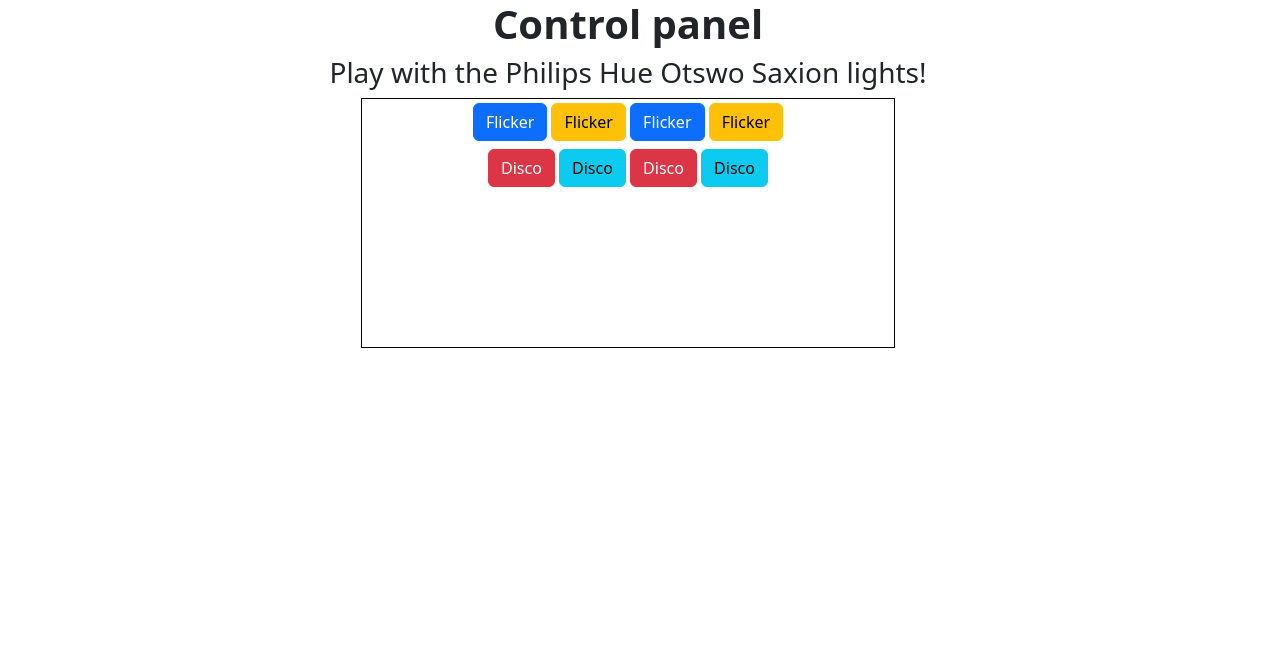
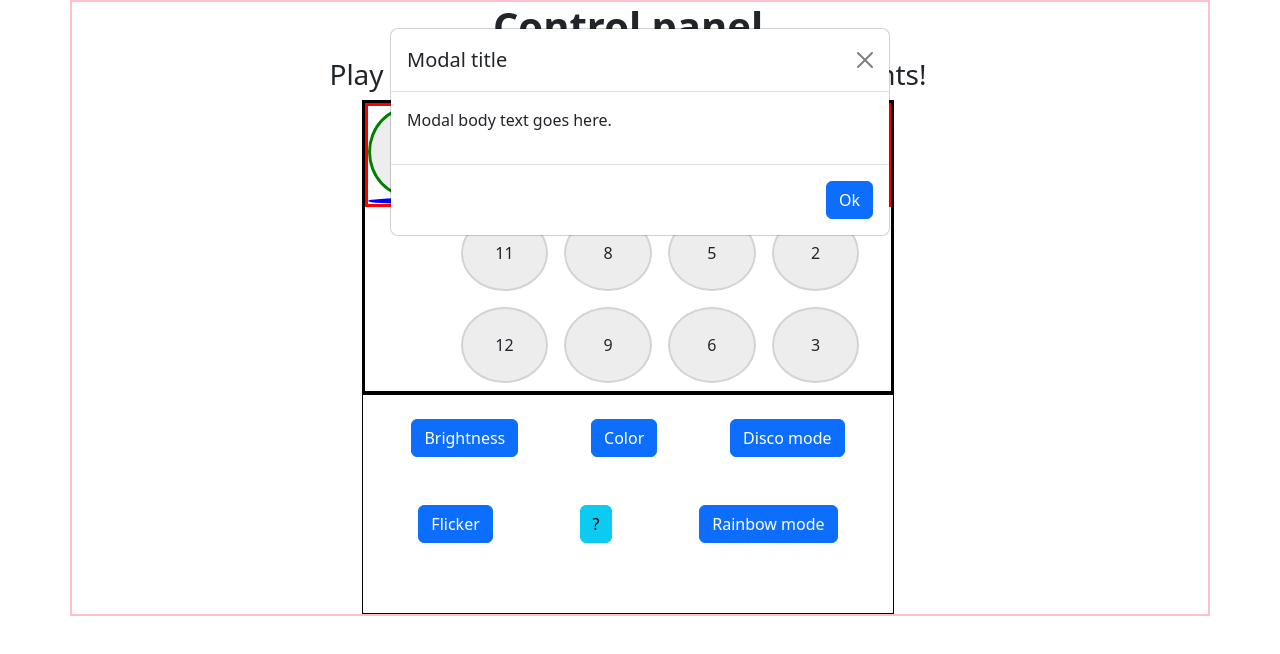
Before and after one commit to zikriacodes/hue-control-rpi, a plain HTML site: page frontend/index.html in a window 1280 px wide. Both pictures are taken after a click on the button "Flicker". Drawn offline with nearby package versions, Linux system fonts and the light colour scheme.

Commit message:
started frontend

```diff
--- a/frontend/index.html
+++ b/frontend/index.html
@@ -17,7 +17,7 @@
 <body>
 
 <div class="container">
-    <div class="row">
+    <div class="row" id="row1">
         <div class="row">
             <div class="col-12 text-center">
                 <h1><strong>Control panel</strong></h1>
@@ -28,37 +28,150 @@
         <div class="row">
             <div class="col-3"></div>
             <div class="col-6 text-center">
+                <div class="lights-panel">
+                    <div class="row text-center">
+                        <div class="container">
+                                <div class="container overflow-hidden stupid">
+                                    <div class="row" id="fst-row">
+                                        <div class="col-2 grid-col" id="a"></div>
+                                        <div class="col-2 p-4 grid-col m-2" id="10">10</div>
+                                        <div class="col-2 p-4 grid-col m-2" id="7">7</div>
+                                        <div class="col-2 p-4 grid-col m-2" id="4">4</div>
+                                        <div class="col-2 p-4 grid-col m-2" id="1">1</div>
+                                        <div class="col-2 grid-col" id="b"></div>
+                                    </div>
+
+                                    <div class="row">
+                                        <div class="col-12"></div>
+                                    </div>
+
+                                    <div class="row">
+                                        <div class="col-2"></div>
+                                        <div class="col-2 p-4 grid-col m-2" id="11">11</div>
+                                        <div class="col-2 p-4 grid-col m-2" id="8">8</div>
+                                        <div class="col-2 p-4 grid-col m-2" id="5">5</div>
+                                        <div class="col-2 p-4 grid-col m-2" id="2">2</div>
+                                        <div class="col-2"></div>
+                                    </div>
+
+
+                                    <div class="row">
+                                        <div class="col-2"></div>
+                                        <div class="col-2 p-4 grid-col m-2" id="12">12</div>
+                                        <div class="col-2 p-4 grid-col m-2" id="9">9</div>
+                                        <div class="col-2 p-4 grid-col m-2" id="6">6</div>
+                                        <div class="col-2 p-4 grid-col m-2" id="3">3</div>
+                                        <div class="col-2"></div>
+                                    </div>
+                                </div>
+                              </div>
+                    </div>
+                </div>
+
+
                 <div class="control-panel">
                     <div class="row">
-                        <div class="col-12 p-1">
-                            <button id="flickerButton" type="button" class="btn btn-primary">Flicker</button>
-                            <button type="button" class="btn btn-warning">Flicker</button>
-                            <button type="button" class="btn btn-primary">Flicker</button>
-                            <button type="button" class="btn btn-warning">Flicker</button>
-
+                        <div class="col-12 p-4">
+                            <div class="col-2"></div>
+                            <div class="d-flex justify-content-around">
+                                <button id="brightnessButton" type="button" class="btn btn-primary btn-window">Brightness</button>
+                                <button id="colorButton" type="button" class="btn btn-primary btn-window">Color</button>
+                                <button id="discoButton" type="button" class="btn btn-primary btn-window">Disco mode</button>
+                            </div>
                         </div>
                     </div>
                     <div class="row">
-                        <div class="col-12 p-1">
-                            <button type="button" class="btn btn-danger">Disco</button>
-                            <button type="button" class="btn btn-info">Disco</button>
-                            <button type="button" class="btn btn-danger">Disco</button>
-                            <button type="button" class="btn btn-info">Disco</button>
+                        <div class="col-12 p-4">
+                            <div class="d-flex justify-content-around">
+                                <button id="flickerButton" type="button" class="btn btn-primary btn-window">Flicker</button>
+                                <button id="infoButton" type="button" class="btn btn-info btn-window">?</button>
+                                <button id="rainbowButton" type="button" class="btn btn-primary btn-window">Rainbow mode</button>
+                            </div>
                         </div>
                     </div>
                 </div>
             </div>
-            <div class="col-3"></div>
+            <div class="col-3">
+                <div class="modal" id="modal" tabindex="-1">
+                    <div class="modal-dialog">
+                      <div class="modal-content">
+                        <div class="modal-header">
+                          <h5 class="modal-title">Modal title</h5>
+                          <button type="button" class="btn-close" id="btn-close" data-bs-dismiss="modal" aria-label="Close"></button>
+                        </div>
+                        <div class="modal-body">
+                          <p>Modal body text goes here.</p>
+                        </div>
+                        <div class="modal-footer">
+
+                          <button type="button" id="ok-btn" class="btn btn-primary">Ok</button>
+                        </div>
+                      </div>
+                    </div>
+                  </div>
+            </div>
         </div>
     </div>
+
 </div>
 
 </body>
 </html>
 
 <style>
+
+#b {
+        border: 3px solid blue;
+    }
+
+    #a {
+        border: 3px solid green;
+    }
+
+    #fst-row {
+        border: 3px solid red;
+    }
+
+    .grid-col {
+        border: 2px solid lightgray;
+        background-color: #ededed;
+        border-radius: 50%;
+        /* max-width: 100px; */
+    }
+
+    .grid-col:hover {
+        background-color: lightgray;
+        border-radius: 50%;
+        cursor: pointer;
+        /* max-width: 100px; */
+    }
+
     .control-panel {
         border: 1px solid black;
-        min-height: 250px;
+        min-height: 220px;
+    }
+
+    .lights-panel {
+        border: 1px solid black;
+        min-height: 230px;
+    }
+
+    .stupid {
+        border: 2px solid black;
+    }
+
+    #row1 {
+        border: 2px solid pink;
+    }
+
+    .grid {
+        /* padding: 50px; */
+        border: 2px solid red;
+    }
+
+    .g-col-6 {
+        border: 1px solid black;
+        min-height: 20px;
+        width: 60px;
     }
 </style>
--- a/frontend/script.js
+++ b/frontend/script.js
@@ -1,7 +1,61 @@
 const flickerButton = document.getElementById("flickerButton");
+const lights = document.querySelectorAll(".grid-col");
+const btnWindows = document.querySelectorAll(".btn-window");
+const modal = document.getElementById("modal");
+const closeModalBtn = document.getElementById("btn-close");
+const okBtn = document.getElementById("ok-btn");
+
+console.log(btnWindows);
+
+lights.forEach((light) => {
+    light.isOn = false;
+    light.addEventListener("click", function() {
+        if (light.isOn == false) {
+            light.style.background = "#A9A9A9";
+            light.isOn = true;
+        } else {
+            light.style.background = "#ededed";
+            light.isOn = false;
+        }
+
+    });
+});
+
+btnWindows.forEach((btnWindow) => {
+    btnWindow.addEventListener("click", async function() {
+        if (btnWindow.innerHTML == "Flicker") {
+            try {
+                const response = await fetch('', {
+                    method: 'POST',
+                    headers: {
+                        'Content-type': 'application/json'
+                    },
+                })
+                await response.json();
+            } catch (e){
+                console.error(e);
+                alert("smth went wrong");
+            }
+        }
+            modal.style.display = "block";
+            isWindowOpen = true;
+    });
+});
+
+closeModalBtn.addEventListener("click", function() {
+    modal.style.display = "none";
+})
+
+okBtn.addEventListener("click", function() {
+    modal.style.display = "none";
+})
 
 flickerButton.addEventListener("click", flickerLights);
 
 function flickerLights() {
     // TODO Call to api
 }
+
+function makeClickable() {
+    //
+}
```
